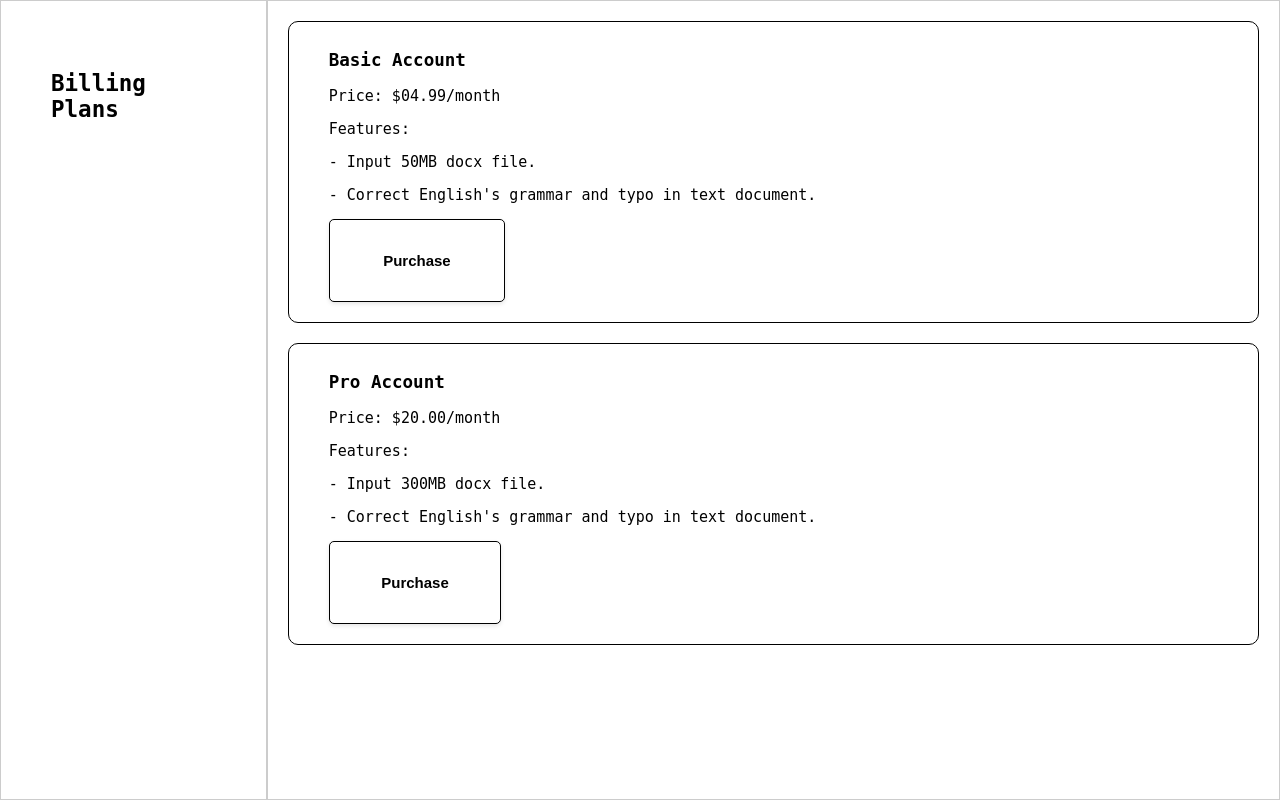
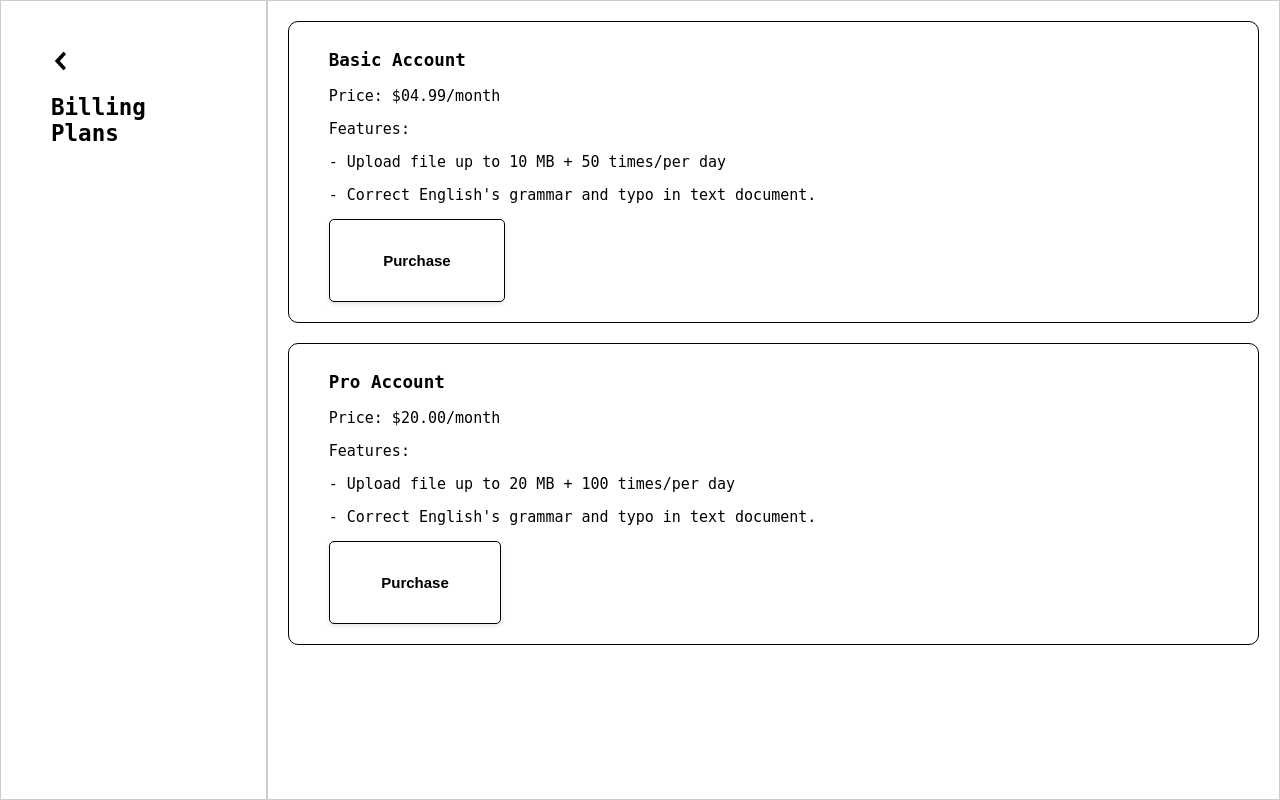
Before and after one commit to ThaiLe1220/doc_grammar, a Flask app: page /billing-plan in a window 1280 px wide. Run offline with Flask 3, Linux system fonts and the light colour scheme.

Commit message:
Change billing plan info

```diff
--- a/my_flask_app/static/css/billing-plan-styles.css
+++ b/my_flask_app/static/css/billing-plan-styles.css
@@ -92,3 +92,8 @@ body, html {
     background-color: black;
     color: white;
 }
+
+.backBtn{
+    width: 20px;
+    height: 20px;
+}
--- a/my_flask_app/templates/billing-plan.html
+++ b/my_flask_app/templates/billing-plan.html
@@ -12,6 +12,11 @@
 
     <div class="column1">
 
+        <a href="{{ url_for('index') }}">
+            <img src="{{ url_for('static', filename='photos/left-chevron-icon.png') }}" alt="Back" class="backBtn">
+        </a>
+
+
         <h2>Billing Plans</h2>
 
     </div>
@@ -23,7 +28,7 @@
             <h3>Basic Account</h3>
             <p>Price: $04.99/month</p>
             <p>Features: </p>
-            <p>- Input 50MB docx file.</p>
+            <p>- Upload file up to 10 MB + 50 times/per day</p>
             <p>- Correct English's grammar and typo in text document.</p>
             <!-- <button type="submit" class="basicBtn"><h4>Purchase</h4></button> -->
 
@@ -40,7 +45,7 @@
             <h3>Pro Account</h3>
             <p>Price: $20.00/month</p>
             <p>Features: </p>
-            <p>- Input 300MB docx file.</p>
+            <p>- Upload file up to 20 MB + 100 times/per day</p>
             <p>- Correct English's grammar and typo in text document.</p>
 
             <form method="POST" action="/subscribe">
```
Also changed, not shown: my_flask_app/static/js/main.js (line endings or trailing spaces), my_flask_app/static/photos/left-chevron-icon.png (added).
